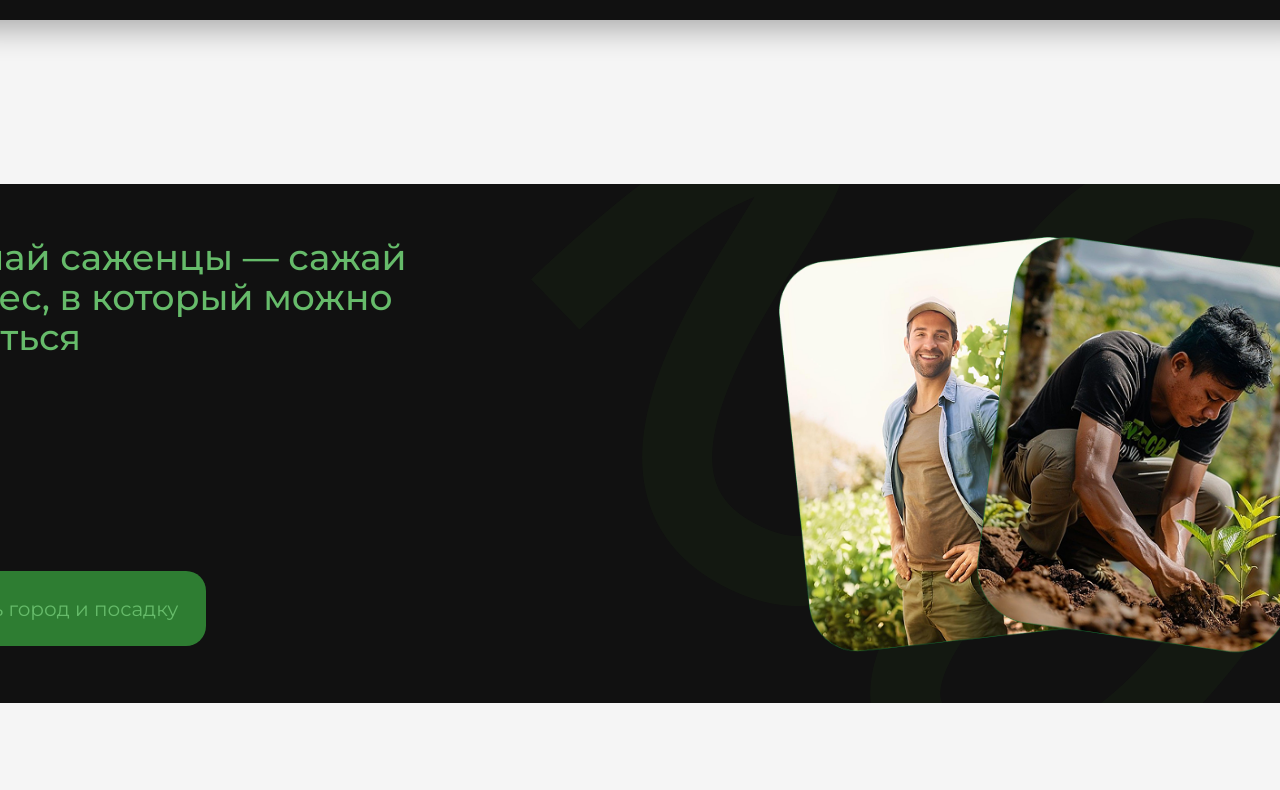
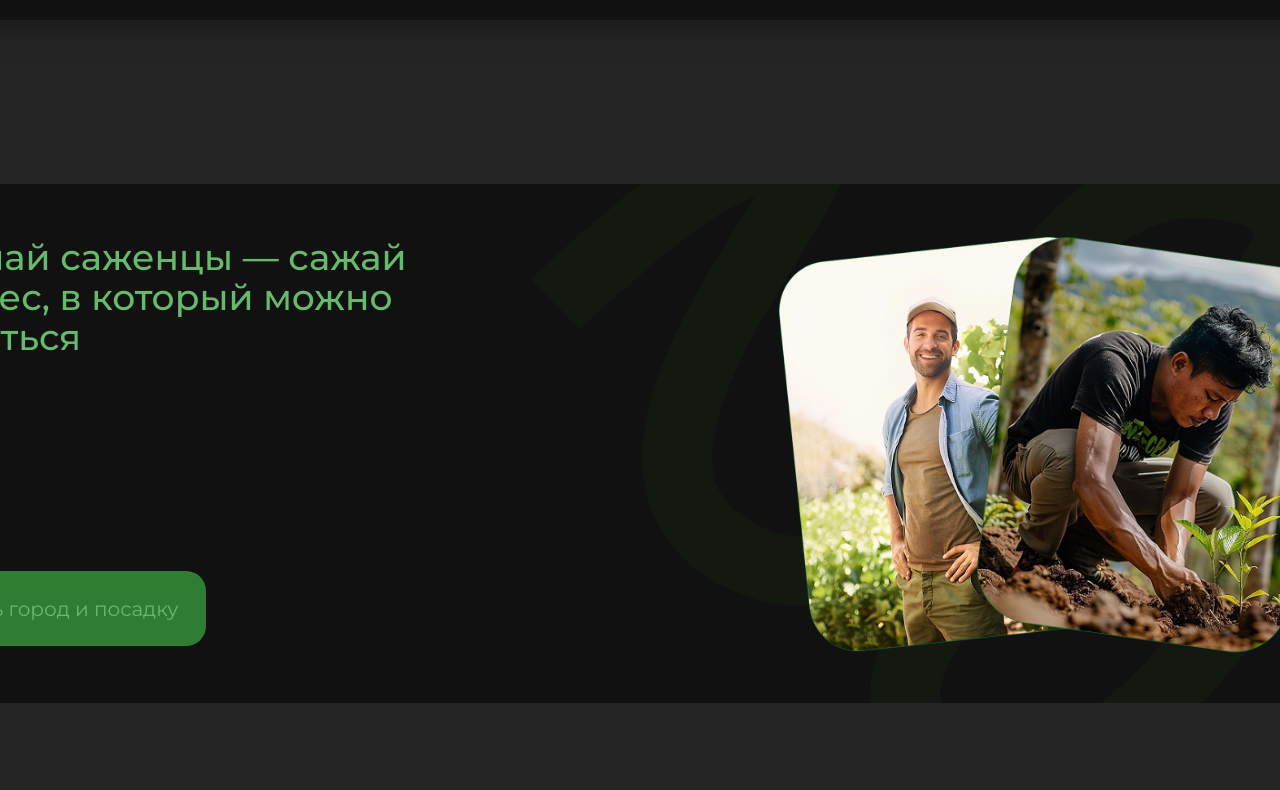
Before and after one commit to Kirill-wq333/Tree, a plain HTML site: page index.html in a window 1280 px wide. Shown: the part 142-932 px from the top of the page. Drawn offline with nearby package versions, Linux system fonts and the light colour scheme.

Commit message:
fixed color

```diff
--- a/StyleMain.css
+++ b/StyleMain.css
@@ -32,7 +32,6 @@ body {
     display: flex;
     flex-direction: column;
     align-items: center;
-    background-color: var(--bg-light-gray);
     padding: 0 8.4375rem;
 }
 
```
